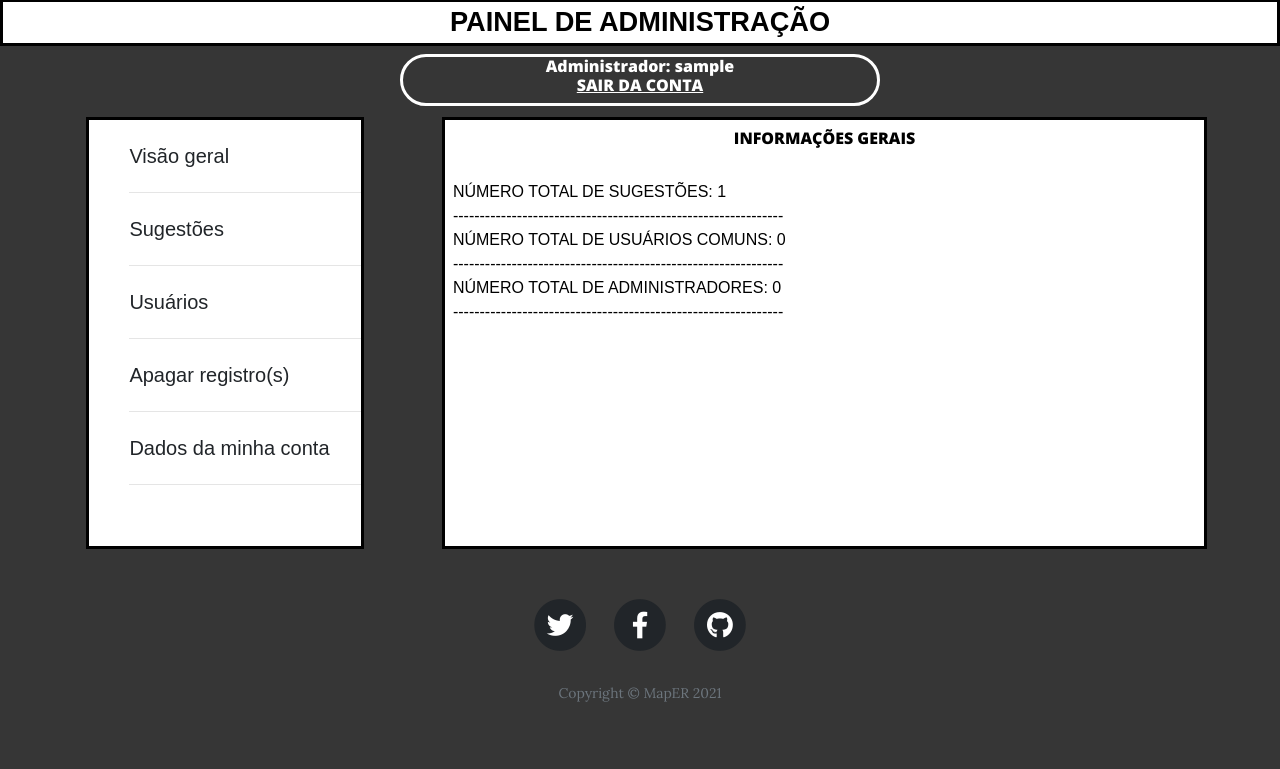
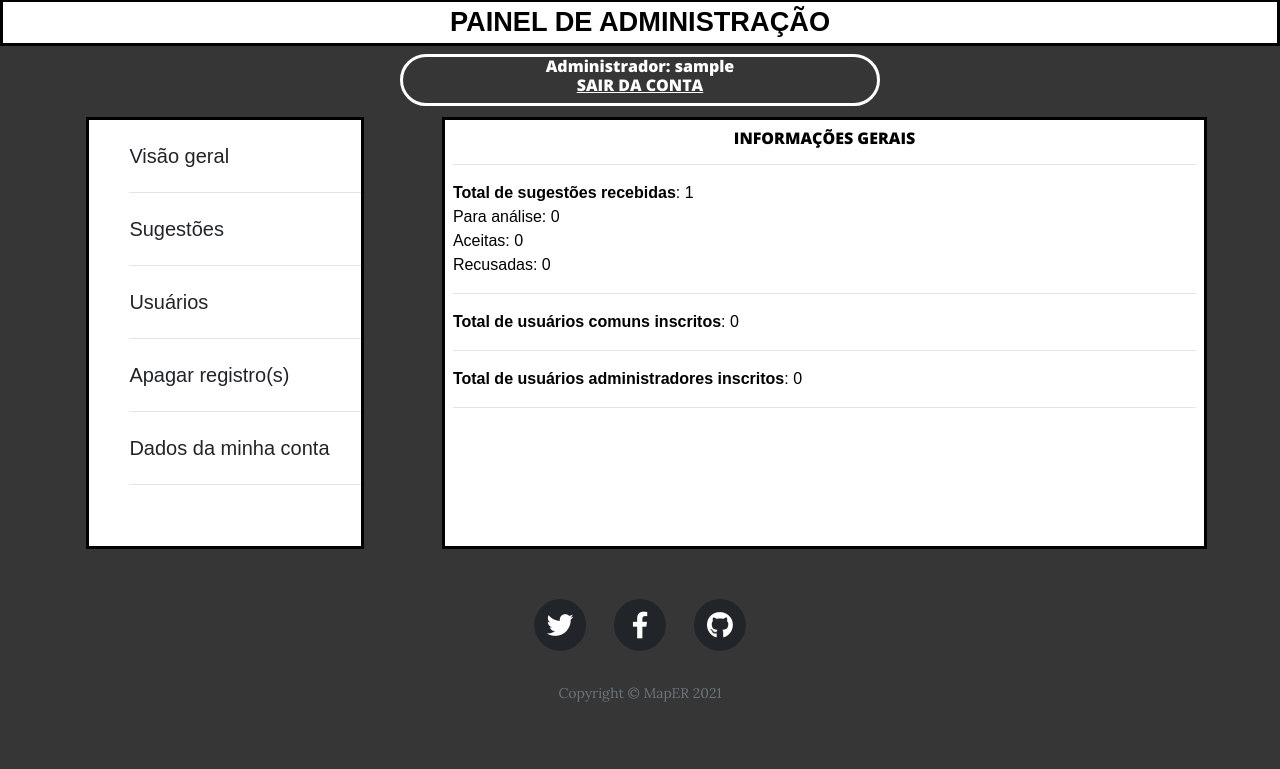
Before and after one commit to Gabriel2712/mapeamento-pontos-de-descarte-CMP, a PHP site: page /adm_pagina_inicial.php in a window 1280 px wide. Shown: the part 65-834 px from the top of the page. Run offline with PHP 8.4, Linux system fonts and the light colour scheme; the visitor is signed in with stand-in values (Sample User, id 1); tables that the repository leaves empty hold one stand-in row (values such as "Sample post"); some libraries are stand-ins or nearby versions.

Commit message:
adicionando a visualização do número de sugestões em cada status

```diff
--- a/adm_pagina_inicial.php
+++ b/adm_pagina_inicial.php
@@ -17,19 +17,31 @@
 					$query = "select * from tb_sugestao";
 					$result = mysqli_query($db,$query);
 					$num_results = mysqli_num_rows($result);
-					echo '<br>NÚMERO TOTAL DE SUGESTÕES: '.$num_results. "<br>";
-					echo '--------------------------------------------------------------';
+					echo '<hr>';
+					echo '<b>Total de sugestões recebidas</b>: '.$num_results;
+					$query = "select * from tb_sugestao where status_sugestao ='em análise'";
+					$result = mysqli_query($db,$query);
+					$num_results = mysqli_num_rows($result);
+					echo '<br>Para análise: '.$num_results;
+					$query = "select * from tb_sugestao where status_sugestao ='aceita'";
+					$result = mysqli_query($db,$query);
+					$num_results = mysqli_num_rows($result);
+					echo '<br>Aceitas: '.$num_results;
+					$query = "select * from tb_sugestao where status_sugestao ='recusada'";
+					$result = mysqli_query($db,$query);
+					$num_results = mysqli_num_rows($result);
+					echo '<br>Recusadas: '.$num_results;
+					echo '<hr>';
 					$query = "select * from tb_usuario where tipo_usuario='comum'";
 					$result = mysqli_query($db,$query);
 					$num_results = mysqli_num_rows($result);
-					echo '<br>NÚMERO TOTAL DE USUÁRIOS COMUNS: '.$num_results. "<br>";
-					echo '--------------------------------------------------------------';
+					echo '<b>Total de usuários comuns inscritos</b>: '.$num_results;
+					echo '<hr>';
 					$query = "select * from tb_usuario where tipo_usuario='administrador'";
 					$result = mysqli_query($db,$query);
 					$num_results = mysqli_num_rows($result);
-					echo '<br>NÚMERO TOTAL DE ADMINISTRADORES: '.$num_results. "<br>";
-					echo '--------------------------------------------------------------';
-
+					echo '<b>Total de usuários administradores inscritos</b>: '.$num_results;
+					echo '<hr>';
 					mysqli_close($db);
 				?>
 			</div>
```
